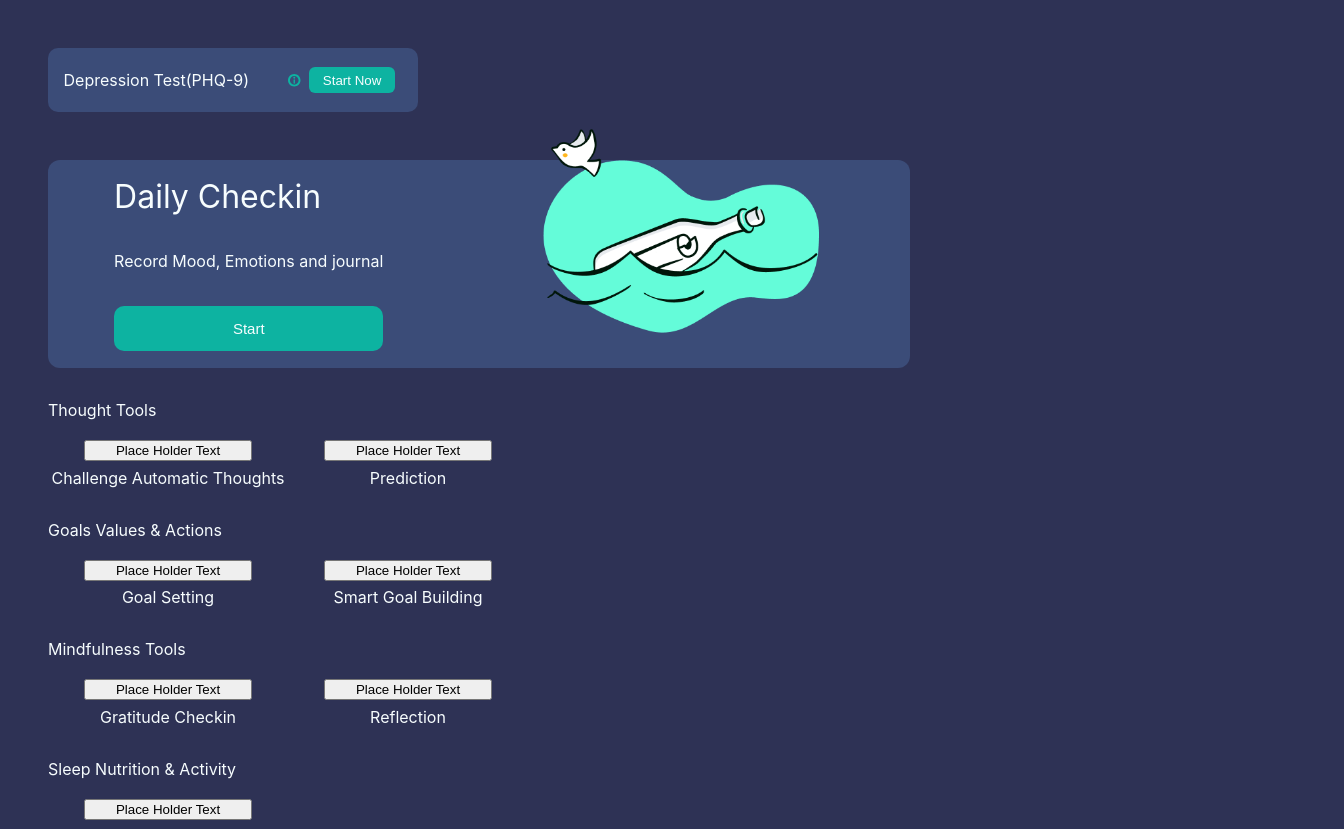
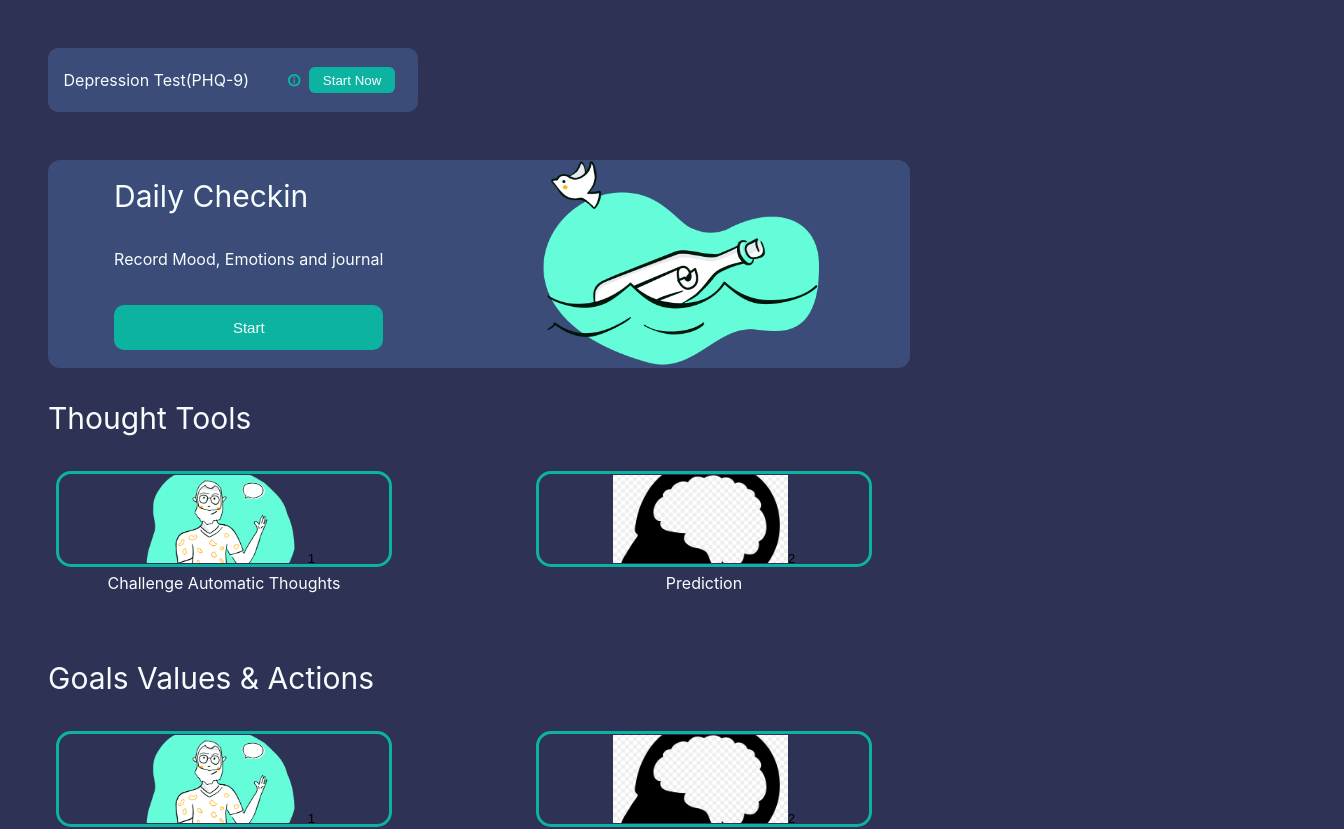
Before and after one commit to ohasseeb/cbt-companion-web-app, a React (Create React App) app: page / in a window 1280 px wide. Shown: the top 829 px of the page, 1344 px wide, since content can reach past the window. Built offline with nearby package versions, Linux system fonts and the light colour scheme.

Commit message:
got images working will makea  pull request tn

```diff
--- a/src/components/daily-checkin/daily-checkin.styles.scss
+++ b/src/components/daily-checkin/daily-checkin.styles.scss
@@ -16,7 +16,7 @@
 .img {
   max-width: 100%;
   height: 158%;
-  margin-top: -5em;
+  margin-top: -3em;
 }
 
 .labels-together {
--- a/src/components/thought-tools-collection/thought-tools-collection.jsx
+++ b/src/components/thought-tools-collection/thought-tools-collection.jsx
@@ -1,23 +1,28 @@
 import ThoughtTool from "../thought-tools/thought-tool.component";
-
+import AutoMaticThoughtImage from "../../ChallengeAutomaticThoughts.png";
+import BrainImage from "../../Brain.png";
 const ThoughtToolCollection = () => (
   <div>
     {" "}
     <ThoughtTool
       topicTitle={"Thought Tools"}
       exerciseTitles={["Challenge Automatic Thoughts", " Prediction"]}
+      image={[AutoMaticThoughtImage, BrainImage]}
     />
     <ThoughtTool
       topicTitle={"Goals Values & Actions"}
       exerciseTitles={["Goal Setting", "Smart Goal Building"]}
+      image={[AutoMaticThoughtImage, BrainImage]}
     />
     <ThoughtTool
       topicTitle={"Mindfulness Tools"}
       exerciseTitles={["Gratitude Checkin", "Reflection"]}
+      image={[AutoMaticThoughtImage, BrainImage]}
     />
     <ThoughtTool
       topicTitle={"Sleep Nutrition & Activity"}
       exerciseTitles={["Log Sleep"]}
+      image={[AutoMaticThoughtImage, BrainImage]}
     />
   </div>
 );
--- a/src/components/thought-tools/thought-tool.component.jsx
+++ b/src/components/thought-tools/thought-tool.component.jsx
@@ -1,19 +1,25 @@
 import React from "react";
 import "./thought-tool.styles.scss";
 
-const ThoughtTool = ({ topicTitle, exerciseTitles }) => {
+const ThoughtTool = ({ topicTitle, exerciseTitles, image }) => {
+  var iter = 0;
   return (
     <div className="CBT-exercise-topic">
-      <div> {topicTitle} </div>
-      <br />
+      {/* <img src="/static/media/ChallengeAutomaticThoughts.2a9f5f33023c34930dba.png" /> */}
+      <div className="title"> {topicTitle} </div>
+      {/* <br /> */}
 
       <div className="thought-tool-group">
         {exerciseTitles.map((exercise) => (
           <div className="thought-tool-exercise" key={exercise}>
             <label htmlFor="thought-tool-exercise-button"> {exercise}</label>
+            {console.log(iter)}
             <button id="thought-tool-exercise-button">
-              {/* <img src={logo} /> */}
-              Place Holder Text
+              <img src={image[iter]} className="image" />
+              {(iter = iter + 1)}
+              {console.log(iter)}
+              {/* <img src={image} />
+              Place Holder Text */}
             </button>
           </div>
         ))}
--- a/src/components/thought-tools/thought-tool.styles.scss
+++ b/src/components/thought-tools/thought-tool.styles.scss
@@ -1,3 +1,7 @@
+.title {
+  font-size: 30px;
+}
+
 .CBT-exercise-topic {
   margin-top: 2em;
   margin-bottom: 2em;
@@ -8,22 +12,35 @@
   //   border-radius: 10px;
   display: flex;
   flex-direction: column-reverse;
-  width: 15em;
+  width: 30em;
   align-items: center;
+  height: 12em;
+  justify-content: center;
 }
 
 #thought-tool-exercise-button {
   width: 70%;
   height: 50%;
   margin-bottom: 0.5em;
+  background: none;
+  border: #0db3a1 solid;
+  border-radius: 15px;
+}
+.image {
+  width: 55%;
+  object-fit: cover;
+  height: 100%;
+  object-position: 0px -1.6em;
 }
 
 .thought-tool-group {
   display: flex;
+  margin-inline: -4em;
 }
 
 /* // Background - #2E3255
 Box Color - #3B4C78
 Text - #F7FDFE
+Button Color: #0db3a1
 help@resiliens.com
 Woops Wrong chat */
```
Also changed, not shown: src/ChallengeAutomaticThoughts.png (added).
